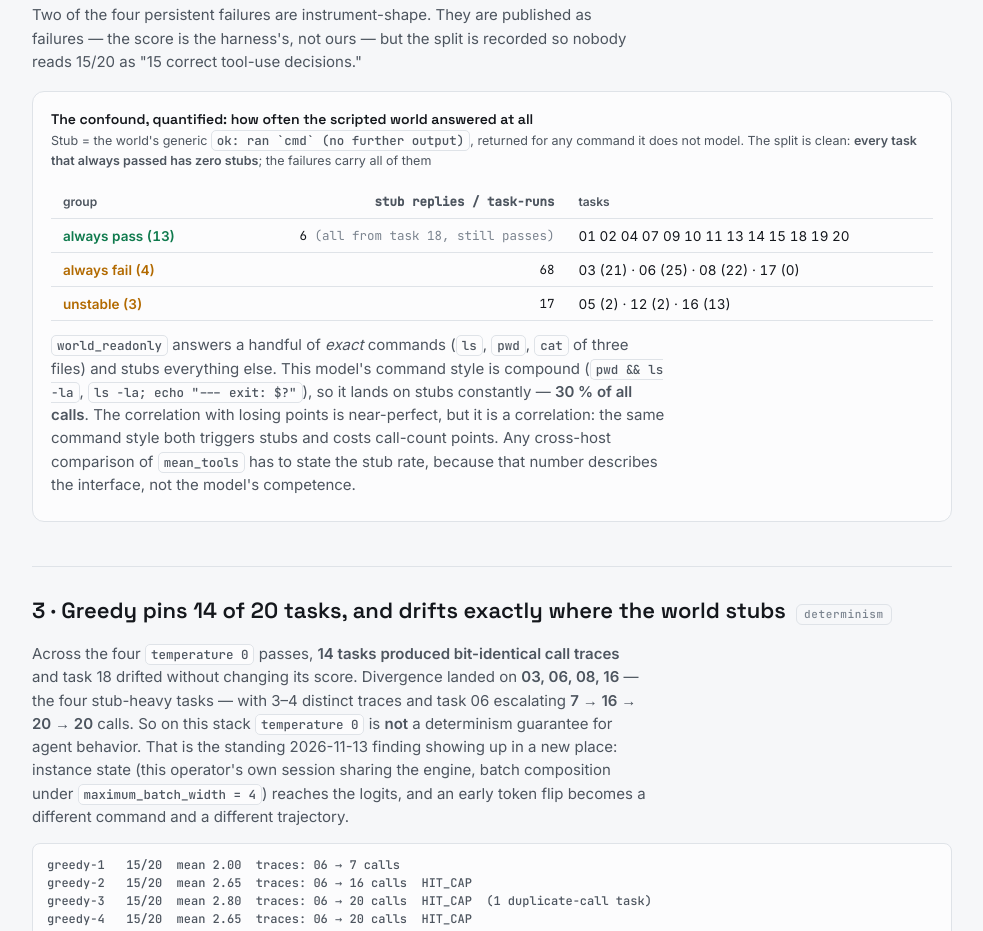
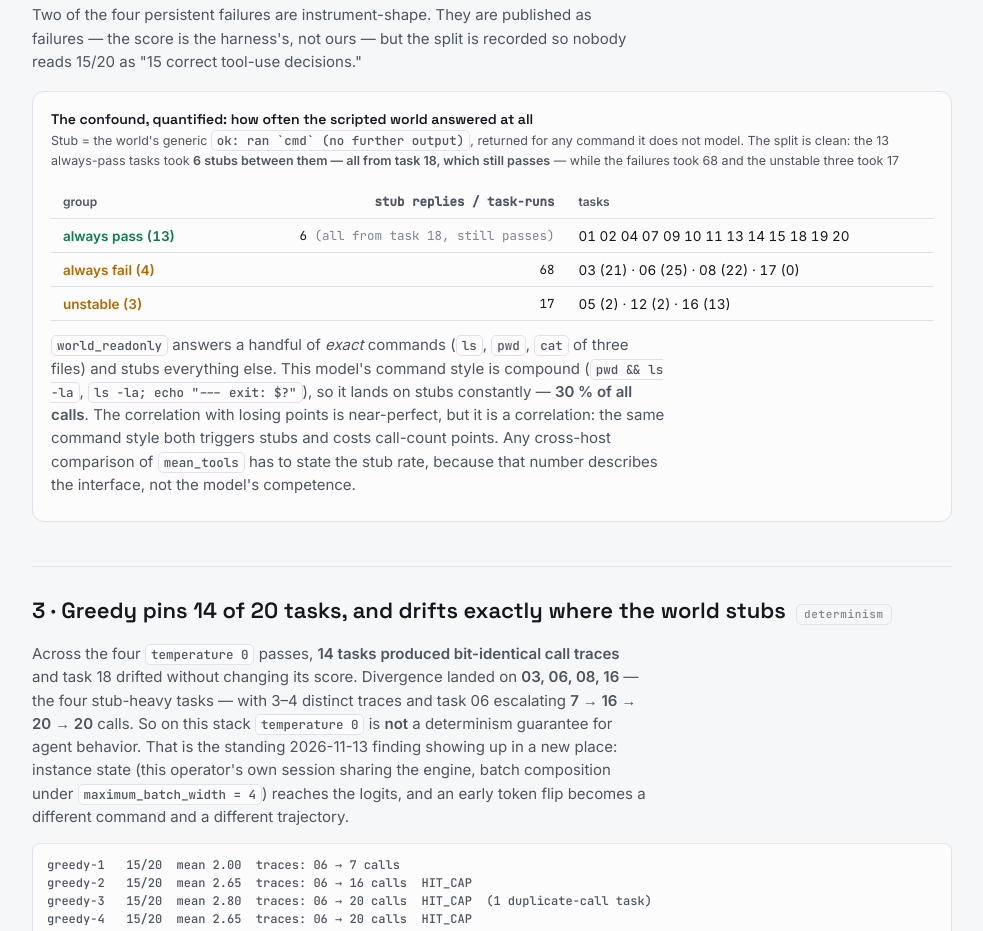
Before and after one commit to willturner-maker/benchmarks, a plain HTML site: page reports/2026-11-19-tool-loop-gate.html in a window 1280 px wide. Shown: the part 2080-3011 px from the top of the page, without its empty margins (148-1131 px from the left). Drawn offline with Linux system fonts and the light colour scheme.

Commit message:
tool-loop-gate scorecard: correct the stub-split caption (task 18 always passes and still took 6 stubs - the honest statement is 6 shared across the 13 always-pass tasks, not zero)

```diff
--- a/reports/2026-11-19-tool-loop-gate.html
+++ b/reports/2026-11-19-tool-loop-gate.html
@@ -147,7 +147,7 @@ svg text{font-family:var(--mono);fill:var(--fg-2)}
     "15 correct tool-use decisions."</p>
     <div class="viz-root">
       <div class="vtitle">The confound, quantified: how often the scripted world answered at all</div>
-      <div class="vsub">Stub = the world's generic <code>ok: ran `cmd` (no further output)</code>, returned for any command it does not model. The split is clean: <b>every task that always passed has zero stubs</b>; the failures carry all of them</div>
+      <div class="vsub">Stub = the world's generic <code>ok: ran `cmd` (no further output)</code>, returned for any command it does not model. The split is clean: the 13 always-pass tasks took <b>6 stubs between them — all from task 18, which still passes</b> — while the failures took 68 and the unstable three took 17</div>
       <div class="tbl-scroll">
         <table>
           <thead><tr><th>group</th><th class="num">stub replies / task-runs</th><th>tasks</th></tr></thead>
```
